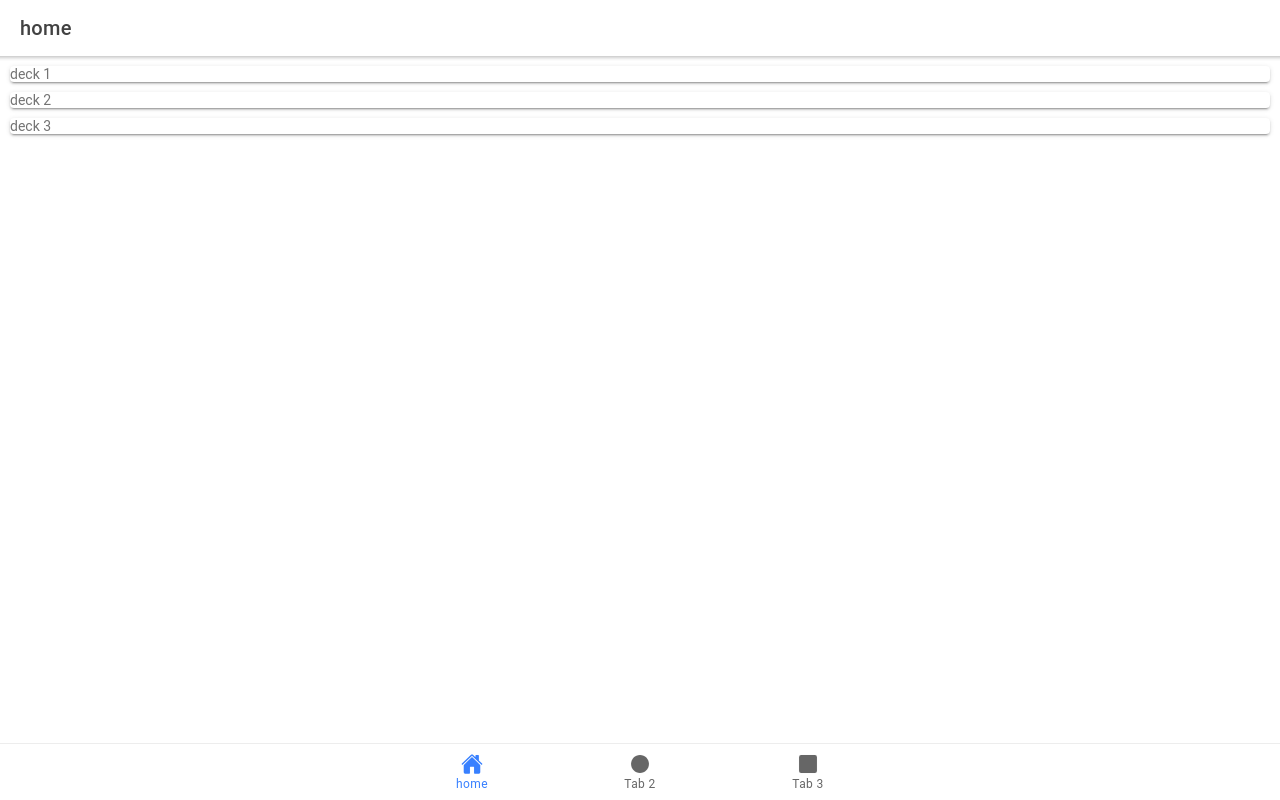
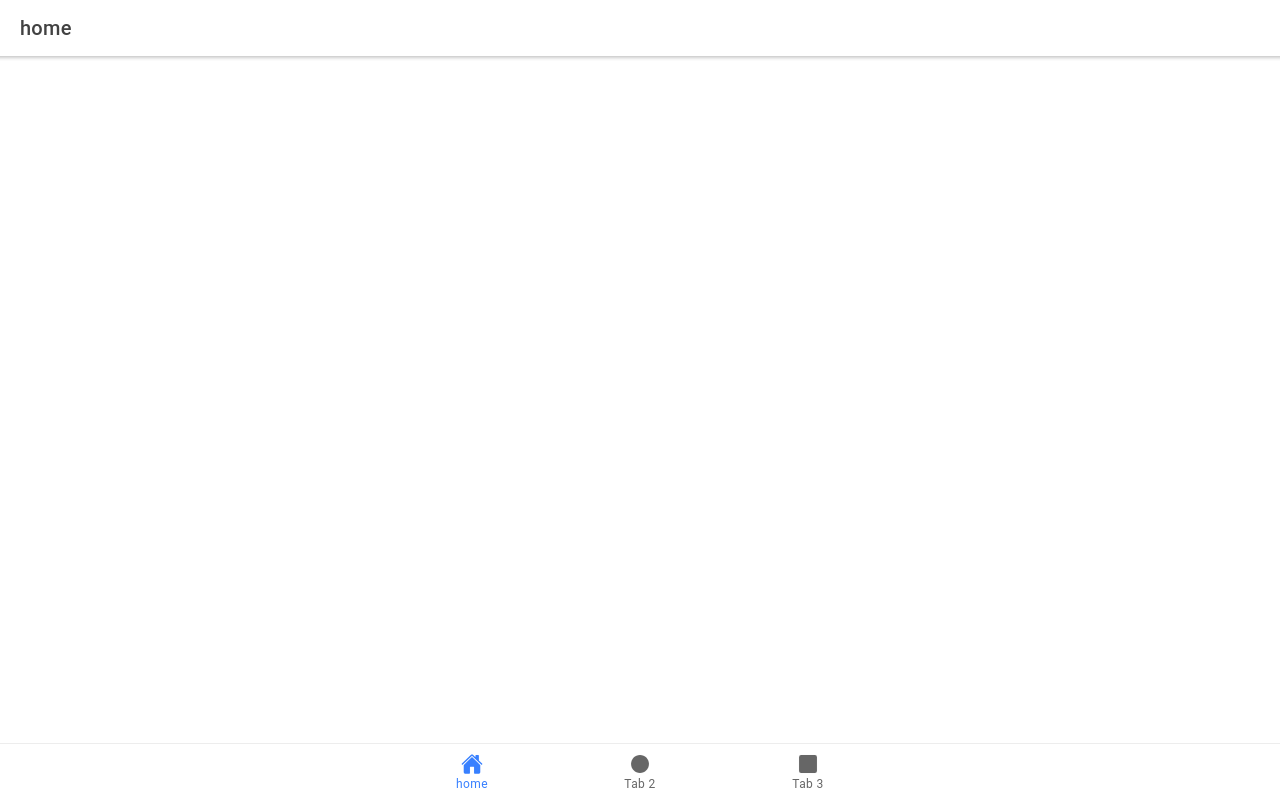
Before and after one commit to Mahyar-sh/speech-card, a React (Create React App) app: page /tab1 in a window 1280 px wide. Built offline with nearby package versions, Linux system fonts and the light colour scheme.

Commit message:
not stable

```diff
--- a/src/components/tabs-components/Tab1Decks.tsx
+++ b/src/components/tabs-components/Tab1Decks.tsx
@@ -3,37 +3,25 @@ import { IonContent, IonHeader, IonPage, IonTitle, IonToolbar, IonCard, IonCardH
 import { pin, wifi, wine, warning, walk } from 'ionicons/icons';
 import HomeDeck from './HomeDeck';
 import { Deck } from '../../models/deck';
+import { IonReactRouter } from '@ionic/react-router';
 
-
-// first words
-const firstWords:Deck[] = [
-    {
-        name:'deck 1',
-        words:[{word:'word 1',meanning:'word 1 meanning'},{word:'word 2', meanning: 'word 2 meanning'},{word: 'word 3',meanning: 'word 3 meanning'}]
-    },
-    {
-        name:'deck 2',
-        words:[{word:'word 1',meanning:'word 1 meanning'},{word:'word 2', meanning: 'word 2 meanning'},{word: 'word 3',meanning: 'word 3 meanning'}]
-    },
-    {
-        name:'deck 3',
-        words:[{word:'word 1',meanning:'word 1 meanning'},{word:'word 2', meanning: 'word 2 meanning'},{word: 'word 3',meanning: 'word 3 meanning'}]
-    }
-  ];
 
 type Tab1DecksProps={
     data: Deck[]
 }
 
-const Tab1Decks: React.FC<Tab1DecksProps> = ({data}) => {
+const Tab1Decks: React.FC<Tab1DecksProps> = ({data}):any|undefined => {
     return(
-        <Fragment>
-            {data.map((item,index)=>{
-                return(
-                    <HomeDeck key={index} data={item} index={index} />
-                )
-            })}
-        </Fragment>
+        data.map((item:any|undefined,index:number)=>{
+           item.words.map((word:any)=>{
+               return(
+                <IonCard>
+                    {word.word}<br/>
+                    {word.meanning}
+                </IonCard>
+               )
+           })
+        })
     );
 };
  export default Tab1Decks;
--- a/src/pages/Tab1.tsx
+++ b/src/pages/Tab1.tsx
@@ -1,15 +1,37 @@
 import React, { useState } from 'react';
-import { IonButton, IonContent, IonHeader, IonPage, IonTitle, IonToolbar } from '@ionic/react';
+import { Redirect, Route } from 'react-router-dom';
+
+import { IonButton, IonContent, IonHeader, IonLabel, IonPage, IonRouterOutlet, IonTabBar, IonTabButton, IonTitle, IonToolbar } from '@ionic/react';
 import ExploreContainer from '../components/ExploreContainer';
 import Tab1Decks from '../components/tabs-components/Tab1Decks';
 import './Tab1.css';
 
 import {firstWords} from '../data/firstdata';
 import { Deck } from '../models/deck';
+import { IonReactRouter } from '@ionic/react-router';
+
 
 const Tab1: React.FC = () => {
   const [data,setData]= useState<Deck[]>(firstWords);
 
+  const deckBuildRoute = (info: any | undefined):any => {
+    info.map((data:any | undefined, index:number ):any | undefined =>{
+      console.log(data);
+      return(
+        <Route exact path={`deck${index}`}>
+          <Tab1Decks data={data}/>
+        </Route>      );
+    });
+  };
+  const deckBuildButton = (info:any| undefined):any |undefined =>{
+    info.map((data:any | undefined,index:number)=>{
+      return(
+          <IonTabButton tab={`deck${index}`} href={`deck${index}`} >
+            <IonLabel>{info.name}</IonLabel>
+          </IonTabButton>
+      )
+    })
+  };
   return (
     <IonPage>
       <IonHeader>
@@ -23,8 +45,14 @@ const Tab1: React.FC = () => {
             <IonTitle size="large">home</IonTitle>
           </IonToolbar>
         </IonHeader>
-        {/* <ExploreContainer name="Tab 1 page" /> */}
-        <Tab1Decks data={data} />
+        <IonReactRouter>
+          <IonRouterOutlet>
+            {deckBuildRoute(data)}
+          </IonRouterOutlet>
+          <IonTabBar slot='top'>
+            {deckBuildButton(data)}
+            </IonTabBar>
+        </IonReactRouter>
       </IonContent>
     </IonPage>
   );
```
